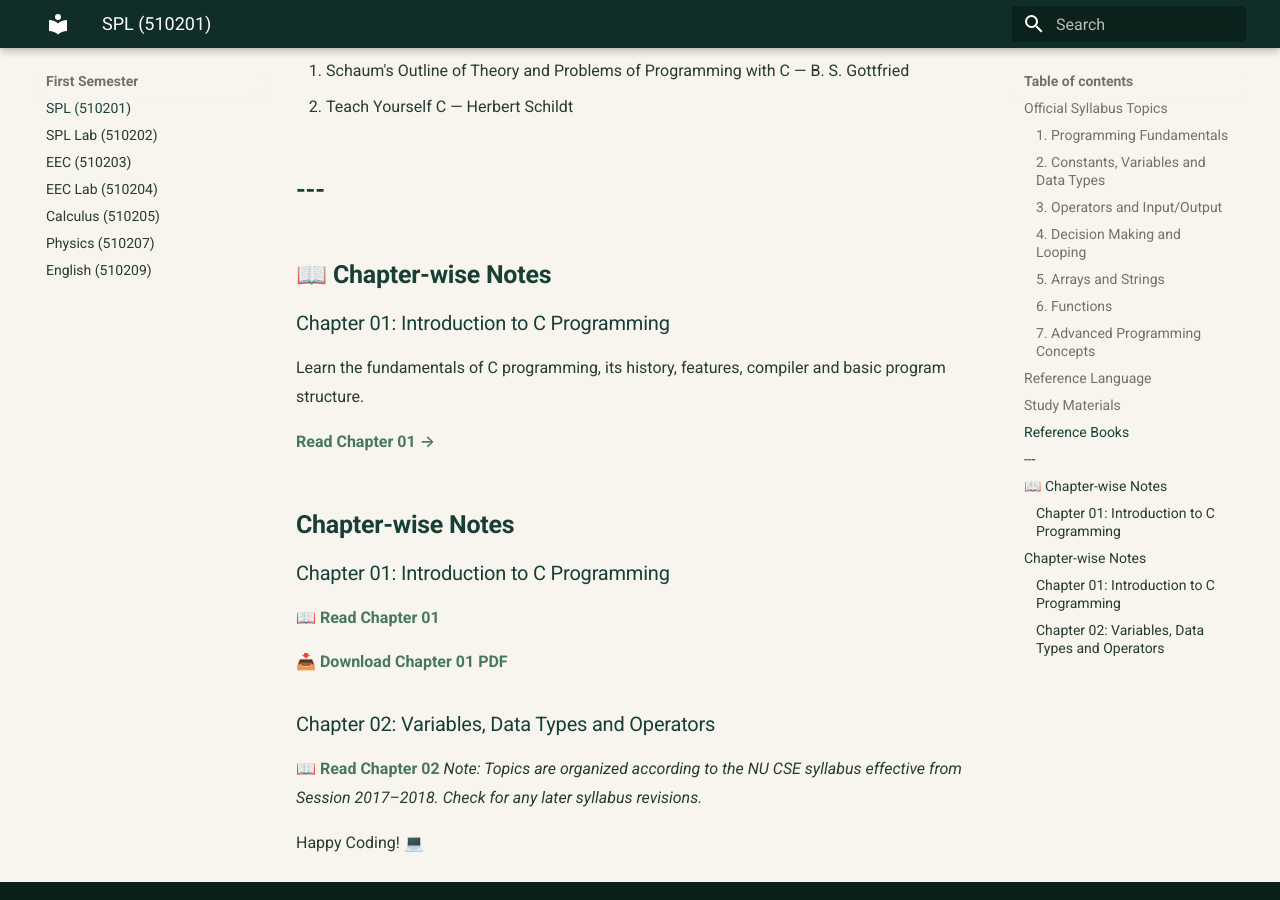
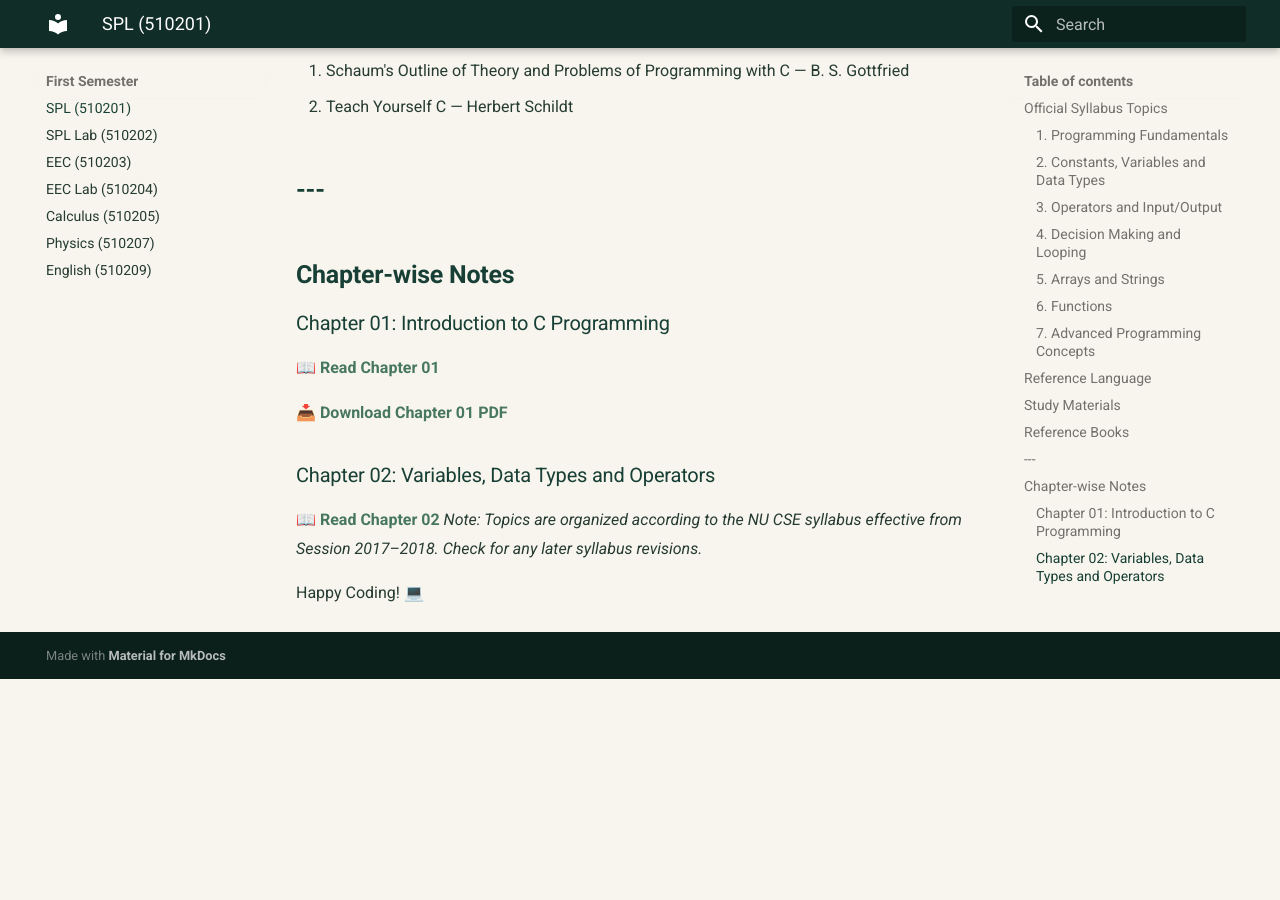
Before and after one commit to taimiyatahsin0-png/nu-cse-notes-store, an MkDocs documentation site: the page built from docs/subjects/spl/index.md, in a window 1280 px wide and 900 px high, scrolled down 2420 px. Built offline with MkDocs 1.6.1 and Material for MkDocs 9.7.7, drawn with Linux system fonts in a browser that asks for light colours; after the commit the page ends 3099 px from its top, so only the background shows below that.

Commit message:
Clean up Chapter-wise Notes section
Removed redundant section header and content from Chapter-wise Notes.

```diff
--- a/docs/subjects/spl/index.md
+++ b/docs/subjects/spl/index.md
@@ -70,14 +70,6 @@ C Programming Language
 
 ---
 ---
-
-## 📖 Chapter-wise Notes
-
-### Chapter 01: Introduction to C Programming
-
-Learn the fundamentals of C programming, its history, features, compiler and basic program structure.
-
-[Read Chapter 01 →](chapter-01.md)
 ## Chapter-wise Notes
 
 ### Chapter 01: Introduction to C Programming
```
